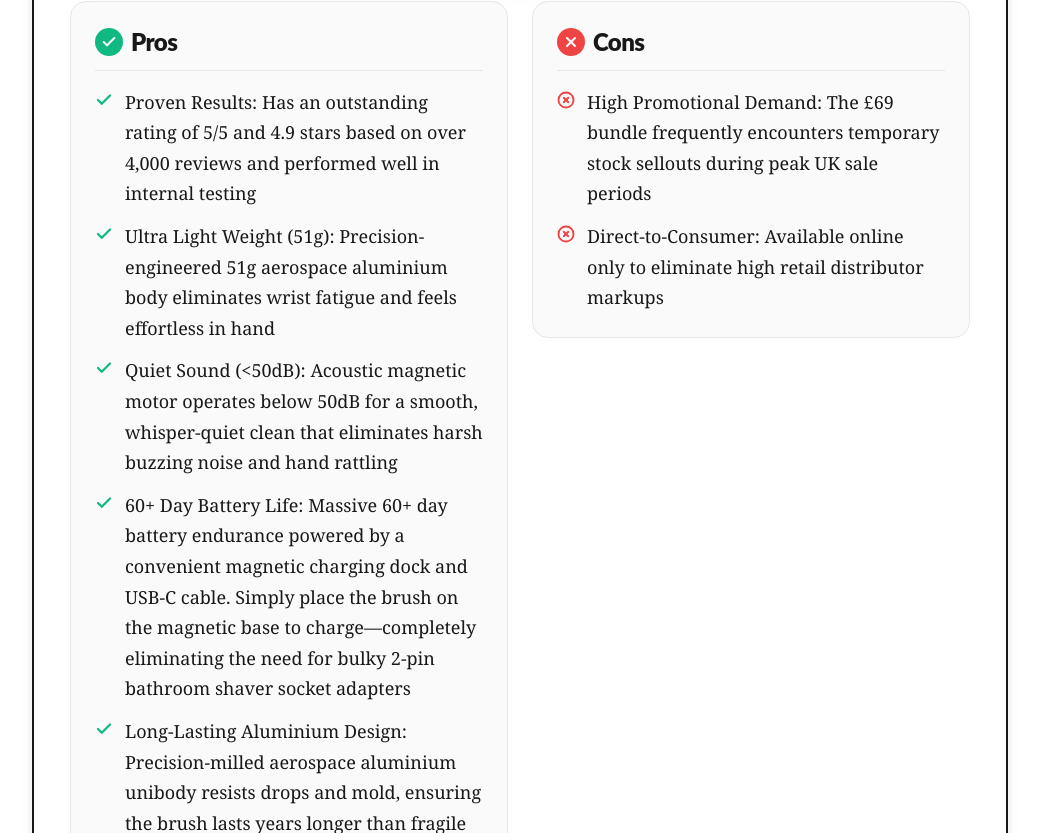
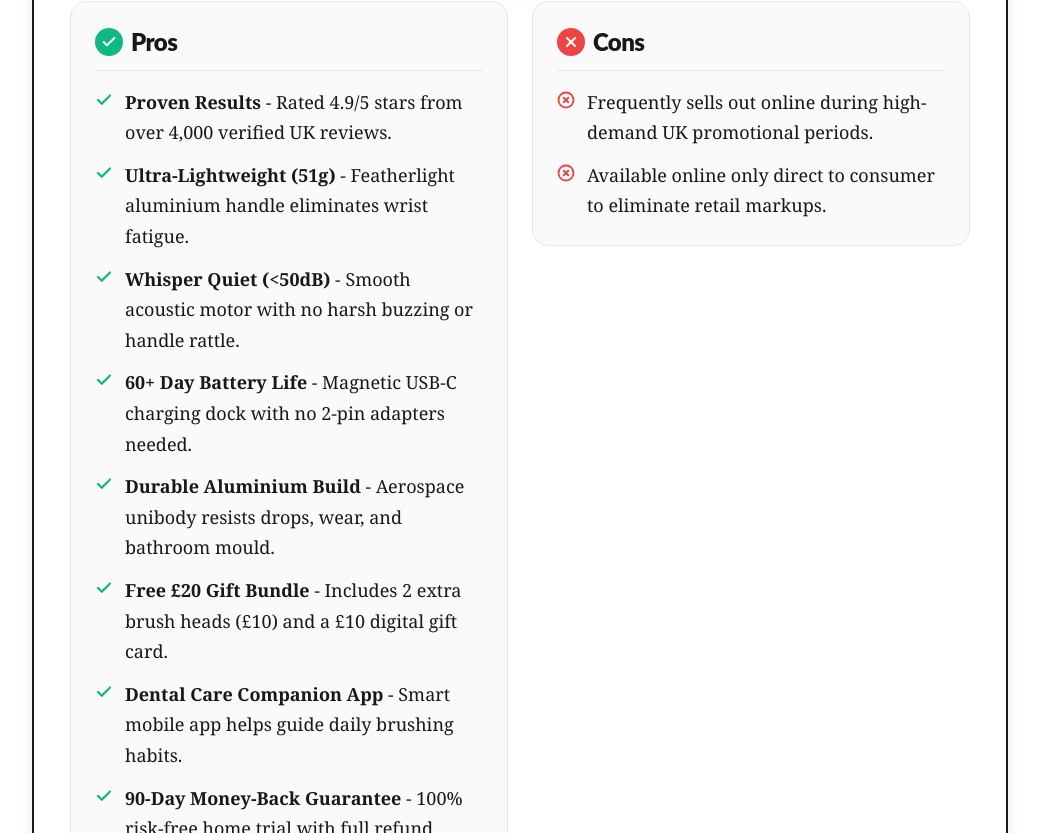
Before and after one commit to naman-14113114/Best_Product_Verdict, a Next.js app: page /best-electric-toothbrush-uk-2026 in a window 1280 px wide. Shown: the part 3827-4660 px from the top of the page, without its empty margins (120-1159 px from the left). Built offline with nearby package versions, Linux system fonts and the light colour scheme.

Commit message:
feat: add toothbrush product dataset and luxury landing page component

```diff
--- a/src/components/LuxuryToothbrushLandingPage.tsx
+++ b/src/components/LuxuryToothbrushLandingPage.tsx
@@ -160,6 +160,61 @@ function PerformanceMetricBar({ label, value, isWinner }: { label: string; value
       </div>
     </div>
   );
+}
+
+/**
+ * Safely renders bold formatting for HTML <b> / <strong> tags and markdown **bold** markers
+ * without dangerouslySetInnerHTML, while preserving mathematical brackets like <50dB.
+ */
+function renderFormattedBoldText(text: string): React.ReactNode {
+  if (!text) return null;
+
+  if (
+    !text.includes("<b>") &&
+    !text.includes("<B>") &&
+    !text.includes("<strong>") &&
+    !text.includes("<STRONG>") &&
+    !text.includes("**")
+  ) {
+    return text;
+  }
+
+  const tokens = text.split(
+    /(<b\b[^>]*>[\s\S]*?<\/b>|<strong\b[^>]*>[\s\S]*?<\/strong>|\*\*[\s\S]*?\*\*)/gi
+  );
+
+  return tokens.map((part, index) => {
+    if (!part) return null;
+
+    if (/^<b\b[^>]*>[\s\S]*?<\/b>$/i.test(part)) {
+      const content = part.replace(/^<b\b[^>]*>|<\/b>$/gi, "");
+      return (
+        <strong key={index} className="font-bold text-[#181818]">
+          {content}
+        </strong>
+      );
+    }
+
+    if (/^<strong\b[^>]*>[\s\S]*?<\/strong>$/i.test(part)) {
+      const content = part.replace(/^<strong\b[^>]*>|<\/strong>$/gi, "");
+      return (
+        <strong key={index} className="font-bold text-[#181818]">
+          {content}
+        </strong>
+      );
+    }
+
+    if (/^\*\*[\s\S]*?\*\*$/.test(part) && part.length >= 4) {
+      const content = part.slice(2, -2);
+      return (
+        <strong key={index} className="font-bold text-[#181818]">
+          {content}
+        </strong>
+      );
+    }
+
+    return part;
+  });
 }
 
 export function LuxuryToothbrushLandingPage() {
@@ -587,7 +642,7 @@ export function LuxuryToothbrushLandingPage() {
                         className="font-lora text-[16px] sm:text-[18px] leading-[1.7] text-[#181818] flex items-start gap-3"
                       >
                         <Check size={18} className="text-[#10b981] mt-1 shrink-0 stroke-[3]" />
-                        <span>{pro}</span>
+                        <span>{renderFormattedBoldText(pro)}</span>
                       </li>
                     ))}
                   </ul>
@@ -610,7 +665,7 @@ export function LuxuryToothbrushLandingPage() {
                         className="font-lora text-[16px] sm:text-[18px] leading-[1.7] text-[#181818] flex items-start gap-3"
                       >
                         <XCircle size={18} className="text-[#ef4444] mt-1 shrink-0 stroke-[2.5]" />
-                        <span>{con}</span>
+                        <span>{renderFormattedBoldText(con)}</span>
                       </li>
                     ))}
                   </ul>
@@ -812,7 +867,7 @@ export function LuxuryToothbrushLandingPage() {
             </Link>
             <span className="text-neutral-300">•</span>
             <Link href="/terms-and-conditions" className="hover:text-[#181818] transition-colors">
-              Terms of Service
+              Terms and Conditions
             </Link>
             <span className="text-neutral-300">•</span>
             <button
--- a/src/data/toothbrushData.ts
+++ b/src/data/toothbrushData.ts
@@ -62,7 +62,7 @@ export const TOOTHBRUSH_EVALUATION_CRITERIA: string[] = [
   "Acoustic noise dampening (<50dB whisper-quiet operation)",
   "Extended lithium battery endurance & universal USB-C charging",
   "End-rounded DuPont™ diamond bristle quality & density",
-  "Mold-resistant aerospace materials & IPX7 waterproof rating",
+  "Mould-resistant aerospace materials & IPX7 waterproof rating",
   "Long-term refill head availability & honest recurring pricing",
   "Smart pressure halo guidance & dentist habit tracking",
   "Authentic UK customer satisfaction & 90-day risk-free trial",
@@ -92,7 +92,7 @@ export const TOOTHBRUSH_PRODUCTS: ToothbrushProduct[] = [
       note: "Active & Tested Today • Free UK Tracked Delivery Included",
     },
     description: [
-      "The Miroooo Brush X takes our #1 ranking for UK buyers in 2026 because it decisively eliminates the most frustrating flaws of legacy electric toothbrushes: heavy bulky handles, loud motor noise, weak battery life, bulky 2-pin bathroom socket adapters, and extortionate ongoing refill head prices. Weighing just 51g with quiet sound under 50dB, its aerospace aluminium chassis delivers an ultra-comfortable, dentist-clean brushing experience.",
+      "The Miroooo Brush X takes our #1 ranking for UK buyers in 2026 because it decisively eliminates the most frustrating flaws of legacy electric toothbrushes: heavy, bulky handles, loud motor noise, weak battery life, bulky 2-pin bathroom socket adapters, and extortionate ongoing refill head prices. Weighing just 51g with quiet sound under 50dB, its aerospace aluminium chassis delivers an ultra-comfortable, dentist-clean brushing experience.",
       "Its everyday convenience and comprehensive coverage are second to none. Charging is effortless: simply place the toothbrush onto the included magnetic charging dock, powered by a universal USB-C cable, for 60+ days of brushing per charge with no awkward 2-pin shaver adapters required. Backed by the Dental Care Companion App for smart brushing habits, a verified 4.9★ customer rating, an included £20 free gift bundle (2 free brush heads and a £10 Miroooo digital gift card), a 90-day money-back guarantee, and a 2-year comprehensive warranty, the Miroooo Brush X sets the gold standard for electric toothbrushes in the UK.",
     ],
     metrics: [
@@ -103,19 +103,19 @@ export const TOOTHBRUSH_PRODUCTS: ToothbrushProduct[] = [
       { label: "Battery Life & Endurance (60+ Days)", value: 99 },
     ],
     pros: [
-      "Proven Results: Has an outstanding rating of 5/5 and 4.9 stars based on over 4,000 reviews and performed well in internal testing",
-      "Ultra Light Weight (51g): Precision-engineered 51g aerospace aluminium body eliminates wrist fatigue and feels effortless in hand",
-      "Quiet Sound (<50dB): Acoustic magnetic motor operates below 50dB for a smooth, whisper-quiet clean that eliminates harsh buzzing noise and hand rattling",
-      "60+ Day Battery Life: Massive 60+ day battery endurance powered by a convenient magnetic charging dock and USB-C cable. Simply place the brush on the magnetic base to charge—completely eliminating the need for bulky 2-pin bathroom shaver socket adapters",
-      "Long-Lasting Aluminium Design: Precision-milled aerospace aluminium unibody resists drops and mold, ensuring the brush lasts years longer than fragile plastic alternatives",
-      "2 Free Brush Heads & £10 Gift Card (£20 bundle): Active promotion includes 2 Free Brush Heads (£10) and a Miroooo Digital Gift Card (£10) at zero added cost",
-      "Dental Care Companion App: Integrated smart companion app tracks brushing zones and reinforces dentist-recommended habits",
-      "90-Day Money-Back Guarantee: 100% risk-free home trial with full refund protection",
-      "2-Year Comprehensive Warranty: Complete 2-year manufacturer warranty ensuring lasting peace of mind",
+      "<b>Proven Results</b> - Rated 4.9/5 stars from over 4,000 verified UK reviews.",
+      "<b>Ultra-Lightweight (51g)</b> - Featherlight aluminium handle eliminates wrist fatigue.",
+      "<b>Whisper Quiet (<50dB)</b> - Smooth acoustic motor with no harsh buzzing or handle rattle.",
+      "<b>60+ Day Battery Life</b> - Magnetic USB-C charging dock with no 2-pin adapters needed.",
+      "<b>Durable Aluminium Build</b> - Aerospace unibody resists drops, wear, and bathroom mould.",
+      "<b>Free £20 Gift Bundle</b> - Includes 2 extra brush heads (£10) and a £10 digital gift card.",
+      "<b>Dental Care Companion App</b> - Smart mobile app helps guide daily brushing habits.",
+      "<b>90-Day Money-Back Guarantee</b> - 100% risk-free home trial with full refund protection.",
+      "<b>2-Year Warranty</b> - Comprehensive manufacturer warranty for long-term peace of mind.",
     ],
     cons: [
-      "High Promotional Demand: The £69 bundle frequently encounters temporary stock sellouts during peak UK sale periods",
-      "Direct-to-Consumer: Available online only to eliminate high retail distributor markups",
+      "Frequently sells out online during high-demand UK promotional periods.",
+      "Available online only direct to consumer to eliminate retail markups.",
     ],
     gifts: {
       totalValue: "£20",
@@ -124,7 +124,7 @@ export const TOOTHBRUSH_PRODUCTS: ToothbrushProduct[] = [
         "While doing our research, we found that Miroooo is currently running a limited-time promotional sale where you get these premium dental accessories bundled completely free with every brush.",
       items: [
         {
-          name: "What's Included in Box",
+          name: "What's Included in the Box",
           regularPrice: "Included in Kit",
           image: "/img/toothbrushes/miroooo-brush-x-what-is-included-package.webp",
           badge: "IN THE BOX",
@@ -187,20 +187,20 @@ export const TOOTHBRUSH_PRODUCTS: ToothbrushProduct[] = [
       { label: "Battery Life & Endurance (14 Days)", value: 70 },
     ],
     pros: [
-      "Interactive OLED Display: Crisp handle screen shows real-time brushing timers and replacement head reminders",
-      "Smart 360° Pressure Ring: Visual colour ring warns against excessive pressure to safeguard sensitive gum margins",
-      "Round-Head Mechanical Scrub: Proven oscillating action cups individual teeth for thorough plaque removal",
-      "AI Zone Mapping: Connects to the Oral-B app to track 6 mouth sectors and highlight missed surfaces",
+      "Interactive OLED screen displays live brushing timers and mode icons.",
+      "Smart 360° pressure ring glows red to protect sensitive gums from over-brushing.",
+      "Classic round oscillating head cups each tooth for thorough mechanical cleaning.",
+      "AI app connection maps 6 mouth zones to help spot unbrushed areas.",
     ],
     cons: [
-      "Loud Mechanical Noise (>64dB): Oscillating gearbox creates a persistent loud whine and harsh jaw vibration",
-      "Heavy 140g Plastic Body: Nearly three times the weight of modern aluminium toothbrushes, increasing grip fatigue",
-      "Dated 14-Day Battery Life: Demands bi-weekly recharging, trailing modern 60-day standards set by Miroooo Brush X",
-      "Bulky 2-Pin Shaver Plug: Requires an obsolete 2-pin UK bathroom socket adapter rather than convenient USB-C",
-      "Extortionate Refill Costs: Proprietary iO brush heads cost £8 to £12 each, creating high recurring yearly bills",
-      "Plastic Seam Mildew Vulnerability: Rubberised grip sections and joint seams easily trap moisture and bathroom grime",
-      "No Magnetic USB-C Dock: Ships with an outdated 2-pin shaver stand rather than a modern compact magnetic USB-C charging dock",
-      "Short 30-Day Return Terms: Standard corporate retail return policy with no extended 90-day home trial period",
+      "Loud mechanical motor noise (>64dB) with harsh handle vibration.",
+      "Heavy 140g bulky plastic body causes hand fatigue during use.",
+      "Short 14-day battery life requires frequent fortnightly recharging.",
+      "Requires an outdated 2-pin bathroom shaver socket instead of universal USB-C.",
+      "Proprietary iO replacement heads cost £8 to £12 each, leading to high upkeep costs.",
+      "Rubber grip seams easily trap moisture, soap scum, and bathroom grime.",
+      "Comes with a basic 2-pin stand rather than a modern magnetic USB-C dock.",
+      "Limited 30-day retailer return policy with no extended 90-day trial.",
     ],
     specSheet: {
       technology: "Oscillating Micro-Vibrations",
@@ -246,20 +246,20 @@ export const TOOTHBRUSH_PRODUCTS: ToothbrushProduct[] = [
       { label: "Battery Life & Endurance (14 Days)", value: 68 },
     ],
     pros: [
-      "Iconic Charging Glass: Inductive glass tumbler makes a striking aesthetic statement on bathroom countertops",
-      "BrushSync Microchip Tracking: Automatically pairs compatible heads and tracks individual bristle degradation",
-      "Smooth Satin Finish: Premium matte exterior coating provides a comfortable, soft-touch grip",
-      "4 Custom Cleaning Modes: Includes Clean, White+, Gum Health, and Deep Clean+ with 3 intensity levels",
+      "Inductive glass charging tumbler creates a stylish look on bathroom vanity units.",
+      "BrushSync microchip technology tracks head wear and alerts you when to replace.",
+      "Smooth satin matt finish offers a comfortable, soft-touch grip.",
+      "4 cleaning modes and 3 intensity settings for personalised brushing routines.",
     ],
     cons: [
-      "High Upfront Investment: £124.99 sale price (£349.99 RRP) makes it the priciest toothbrush in our comparison",
-      "Piercing High-Pitched Buzz (~56–60dB): High-frequency sonic vibration generates an irritating buzzing sensation",
-      "Short 14-Day Battery Runtime: Requires bi-weekly charging, falling far short of modern 90-day benchmarks",
-      "Cumbersome Countertop Footprint: Bulky glass charging base clutters bathroom sinks and needs a 2-pin shaver plug",
-      "Heavy 135g Composite Handle: More than 2.6x the weight of featherlight aluminium unibody brushes",
-      "Expensive Replacement Heads: Official Philips Sonicare refills cost £9 to £12 per head",
-      "Motor Shaft Seal Degradation: Internal vibrating shaft seals are susceptible to water ingress and motor rattle over time",
-      "Limited 28-Day Return Window: Minimal return period with zero 90-day satisfaction trial protection",
+      "High upfront price at £124.99, making it the most expensive brush in our review.",
+      "High-pitched sonic buzzing sound (~56–60dB) can feel irritating during use.",
+      "Short 14-day battery life demands recharging every fortnight.",
+      "Bulky glass charging stand takes up sink space and requires a 2-pin shaver socket.",
+      "Heavier 135g composite handle feels bulky compared to slim aluminium brushes.",
+      "Official Sonicare replacement heads cost £9 to £12 each.",
+      "Internal motor shaft seals can degrade over time from water exposure.",
+      "Strict 28-day return policy with no extended 90-day satisfaction guarantee.",
     ],
     specSheet: {
       technology: "62k Sonic Micro-Bubbles",
@@ -305,20 +305,20 @@ export const TOOTHBRUSH_PRODUCTS: ToothbrushProduct[] = [
       { label: "Battery Life & Endurance (34 Days)", value: 78 },
     ],
     pros: [
-      "Plant-Based Biodegradable Heads: Cornstarch stems and castor oil bristles with free UK mail-back recycling",
-      "Slim Modular Metal Handle: Sleek Scandinavian-inspired aluminium casing with USB-C charging",
-      "Touchsense™ Pressure Sensor: Subtle haptic vibration pulses when pressing too firmly on gum lines",
-      "Moderate 34-Day Battery: Decent battery longevity compared to traditional 14-day drugstore brushes",
+      "Eco-friendly plant-based cornstarch heads with a free UK mail-back recycling programme.",
+      "Sleek modular aluminium handle with convenient direct USB-C charging.",
+      "Touchsense™ haptic sensor pulses gently if you press too hard on gums.",
+      "Decent 34-day battery life outlasts standard 14-day high-street models.",
     ],
     cons: [
-      "Fragile Cornstarch Head Stems: Plant-based heads crack or work loose on the vibrating motor shaft under moisture",
-      "Mildew-Prone Charging Base: Traps damp toothpaste residue around the charging base, breeding unsightly mold",
-      "Steep Refill Pricing: Proprietary plant-based heads cost £14.99 per 2-pack (£7.50/head)",
-      "Zero Included Accessories: Standalone £85 box includes no travel case, spare heads, or magnetic stand",
-      "Audible Motor Buzz (~54dB): Generates noticeable sonic noise compared to sub-50dB acoustic motors",
-      "No Smart App Connectivity: Lacks Bluetooth tracking, coverage mapping, or zone guidance",
-      "Only 2 Cleaning Speeds: Restricted to Everyday Clean and Polish modes without delicate sensitivity control",
-      "Standard 30-Day Return Terms: Backed by standard corporate return terms with no 90-day trial",
+      "Plant-based cornstarch stems can develop hairline cracks or loosen on the metal motor shaft.",
+      "Charging stand easily traps wet residue, leading to unsightly bathroom mould.",
+      "Expensive replacement heads priced at £14.99 per 2-pack (£7.50 each).",
+      "Standard £85 box includes no travel case or spare replacement brush heads.",
+      "Audible sonic motor buzz (~54dB) is louder than whisper-quiet models.",
+      "No Bluetooth connectivity or smart app coaching for brushing feedback.",
+      "Only 2 cleaning modes with no dedicated sensitive setting.",
+      "Standard 30-day retail return policy without a 90-day home trial.",
     ],
     specSheet: {
       technology: "33k VPM Sonic Clean",
@@ -364,27 +364,27 @@ export const TOOTHBRUSH_PRODUCTS: ToothbrushProduct[] = [
       { label: "Battery Life & Endurance (14 Days)", value: 65 },
     ],
     pros: [
-      "iO Micro-Vibrating Brush Head: Delivers classic round-head mechanical action for basic plaque clearing",
-      "360° Smart Pressure Sensor: Colour ring glows green for optimal pressure and red for excessive force",
-      "3 Core Cleaning Settings: Offers Daily Clean, Sensitive, and Whitening modes via a single handle button",
-      "Hard Plastic Travel Case: Includes a basic plastic carry case for transport and holidays",
+      "Round oscillating brush head delivers classic tooth-by-tooth mechanical cleaning.",
+      "360° smart pressure ring glows red to prevent harmful aggressive brushing.",
+      "3 straightforward cleaning modes (Daily Clean, Sensitive, Whitening).",
+      "Includes a simple hard plastic travel case for journeys and storage.",
     ],
     cons: [
-      "Loud Mechanical Noise (~64dB): Oscillating motor emits a loud 64dB whine and noticeable jawbone rattle",
-      "Stripped of Display Screen: Completely lacks the interactive OLED timer and battery screen found on the iO6",
-      "No Smart App Connectivity: Hardware lacks Bluetooth, offering zero feedback or coverage tracking",
-      "Dated 14-Day Battery & 16-Hour Charge: Demands frequent overnight charging via an obsolete 2-pin plug",
-      "Costly £8–£12 iO Refill Trap: Incompatible with cheaper standard Oral-B heads, creating high annual costs",
-      "Heavy 136g Plastic Handle: Bulky polycarbonate chassis feels cumbersome compared to lightweight aluminium",
-      "Countertop Slurry Build-Up: Base collects standing bathroom moisture and messy toothpaste residue on bathroom countertops",
-      "Standard 30-Day Return Terms: Single head in the box with standard 30-day retail return conditions",
+      "Loud 64dB mechanical gearbox creates noticeable handle and jaw vibration.",
+      "No interactive OLED screen to check brushing timer or battery level.",
+      "Lacks Bluetooth connectivity or mobile app coverage tracking.",
+      "Dated 14-day battery requires sluggish 16-hour charges via a 2-pin bathroom plug.",
+      "Locks you into pricey £8 to £12 iO replacement heads for high annual running costs.",
+      "Chunky 136g plastic handle feels heavy and cumbersome in hand.",
+      "Flat base collects standing water and messy toothpaste residue on bathroom surfaces.",
+      "Basic 30-day return policy with only a single brush head included in the box.",
     ],
     specSheet: {
       technology: "Basic Micro-Vibrations",
       weight: "~136g (Plastic)",
       noiseLevel: "~64dB (Loud Whine)",
       batteryLife: "14 Days (2-Pin)",
-      chassisMaterial: "Matte Plastic & Rubber Grip",
+      chassisMaterial: "Matt Plastic & Rubber Grip",
       dockType: "2-Pin Shaver Stand",
       trial: "30-Day Guarantee",
     },
```
